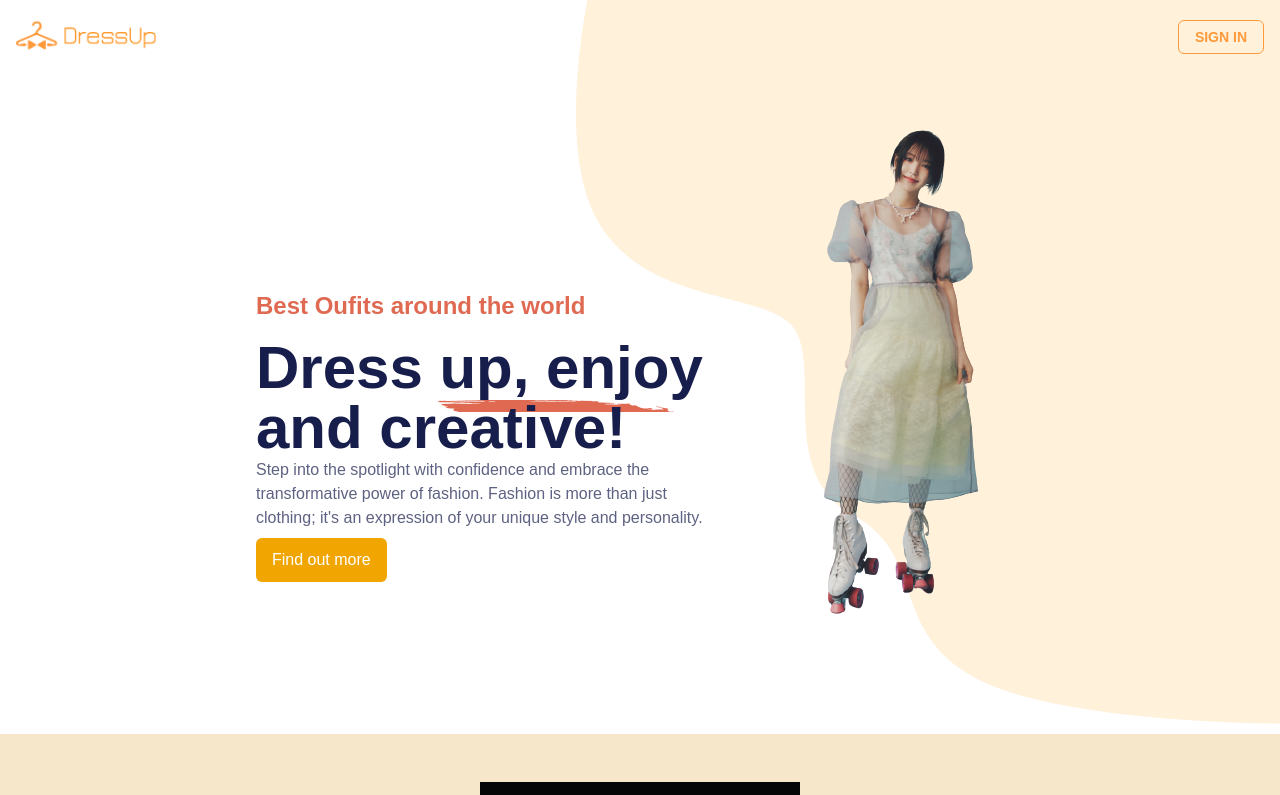
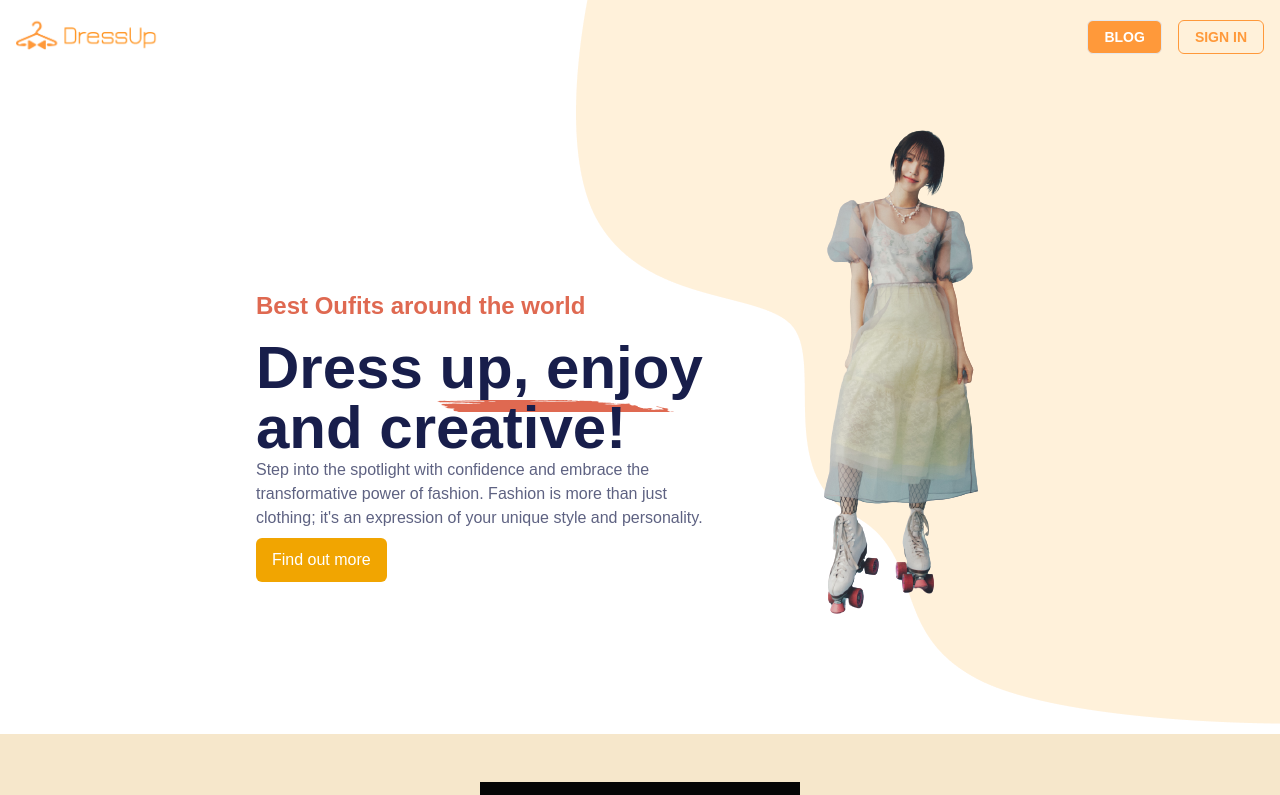
Before and after one commit to DucLM1809/dressUp, a React (Create React App) app: page / in a window 1280 px wide. Shown: the top 795 px of the page. Built offline with nearby package versions, Linux system fonts and the light colour scheme; a web font is replaced by a local one.

Commit message:
public route for blog

```diff
--- a/src/App.jsx
+++ b/src/App.jsx
@@ -39,6 +39,8 @@ function App() {
           path={PATH.RESET_PASSWORD}
           element={<ResetPasswordPage />}
         />
+        <Route exact path={PATH.BLOG} element={<BlogPage />} />
+        <Route exact path={PATH.BLOG_DETAIL} element={<BlogDetailPage />} />
       </Route>
       <Route element={<PrivateRoutes />}>
         <Route exact path={PATH.HOME} element={<HomePage />} />{' '}
@@ -55,8 +57,6 @@ function App() {
         <Route exact path={PATH.DISCOVER} element={<DiscoverPage />} />
         <Route exact path={PATH.PRICING} element={<PricingPage />} />
         <Route exact path={PATH.PRICING_INFO} element={<PricingInfoPage />} />
-        <Route exact path={PATH.BLOG} element={<BlogPage />} />
-        <Route exact path={PATH.BLOG_DETAIL} element={<BlogDetailPage />} />
       </Route>
     </Routes>
   )
--- a/src/components/Header.jsx
+++ b/src/components/Header.jsx
@@ -13,7 +13,12 @@ const Header = () => {
         <img src={LOGO} alt='logo' className='w-32 lg:w-36' />
       </Link>
 
-      <div>
+      <div className='flex items-end gap-4'>
+        <Link to={PATH.BLOG} className='block text-xs md:text-sm'>
+          <button className='border px-4 py-1.5 rounded-md bg-orange font-semibold text-white hover:bg-transparent hover:text-orange hover:border-orange duration-200'>
+            BLOG
+          </button>
+        </Link>
         <Link to={PATH.LOGIN} className='block text-xs md:text-sm'>
           <button className='border px-4 py-1.5 rounded-md border-orange font-semibold text-orange hover:bg-orange hover:text-white duration-200'>
             SIGN IN
```
